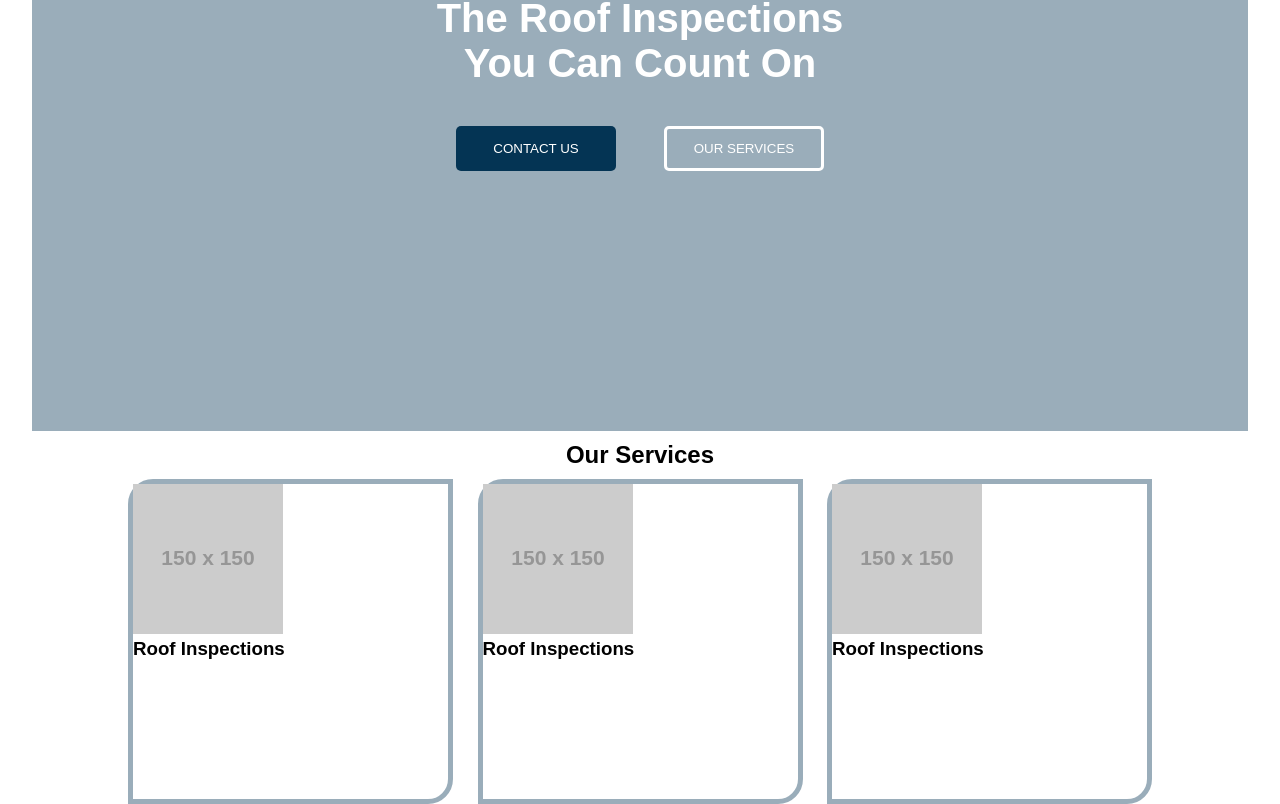
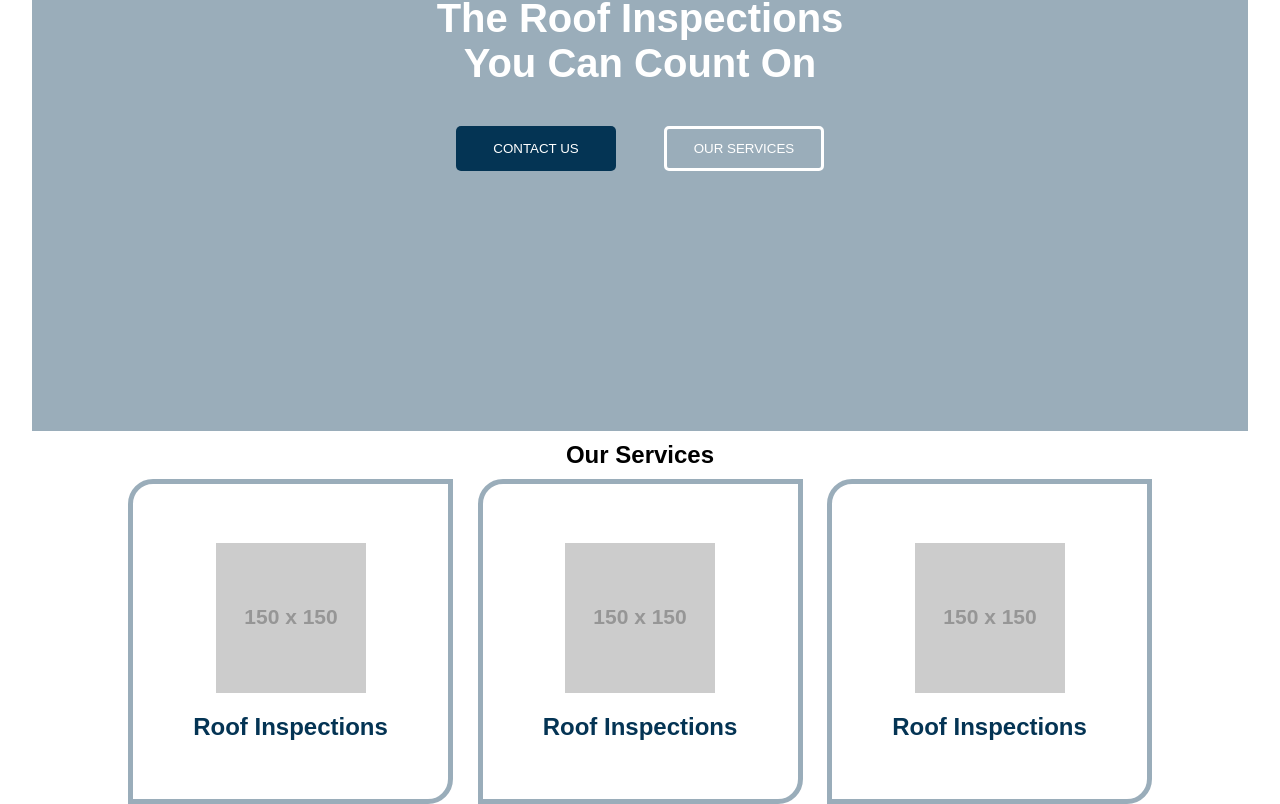
Before and after one commit to mtdecaf/bcri, a Next.js app: page / in a window 1280 px wide. Shown: the part 369-1173 px from the top of the page. Built offline with nearby package versions, Linux system fonts and the light colour scheme.

Commit message:
services card layout

```diff
--- a/components/ServicesSection/components/ServicesCard.jsx
+++ b/components/ServicesSection/components/ServicesCard.jsx
@@ -14,11 +14,11 @@ const ServicesCard = (props) => {
     return (
         <div className={cx("services-card__outter-wrap")}>
             <ReactCardFlip isFlipped={isFlipped} flipDirection="horizontal">
-                <div className={cx("services-card__front-wrap", "services-card")} onClick={handleClick}>
+                <div className={cx("services-card__front-wrap", "services-card")} onClick={handleClick} style={{ borderRadius: isFlipped ? "0 25px" : "25px 0" }}>
                     <img className={cx("services-card__icon")} src="https://via.placeholder.com/150" alt=""/>
                     <h3 className={cx("services-card__title")}>{props.title}</h3>
                 </div>
-                <div className={cx("services-card__back-wrap", "services-card")} onClick={handleClick}>
+                <div className={cx("services-card__back-wrap", "services-card")} onClick={handleClick} style={{ borderRadius: isFlipped ? "0 25px" : "25px 0" }}>
                     <p className={cx("services-card__description")}>{props.description}</p>
                 </div>
             </ReactCardFlip>
--- a/components/ServicesSection/components/ServicesCard.module.scss
+++ b/components/ServicesSection/components/ServicesCard.module.scss
@@ -4,10 +4,31 @@
 
 .services-card {
     border: 5px solid rgba(4, 52, 84, 0.4);
-    border-radius: 25px 0;
     aspect-ratio: 1;
+    padding: 1rem;
+
     &__outter-wrap {
         width: 100%;
         max-width: 325px;
     }
+
+    &__front-wrap {
+        display: flex;
+        flex-direction: column;
+        justify-content: center;
+        align-items: center;
+        gap: 1.25rem;
+    }
+
+    &__title {
+        font-size: 1.5rem;
+        color: $dark-blue;
+    }
+
+    &__description {
+        color: $dark-blue;
+        font-size: 1.25rem;
+        line-height: 1.5rem;
+        font-weight: 600;
+    }
 }
```
